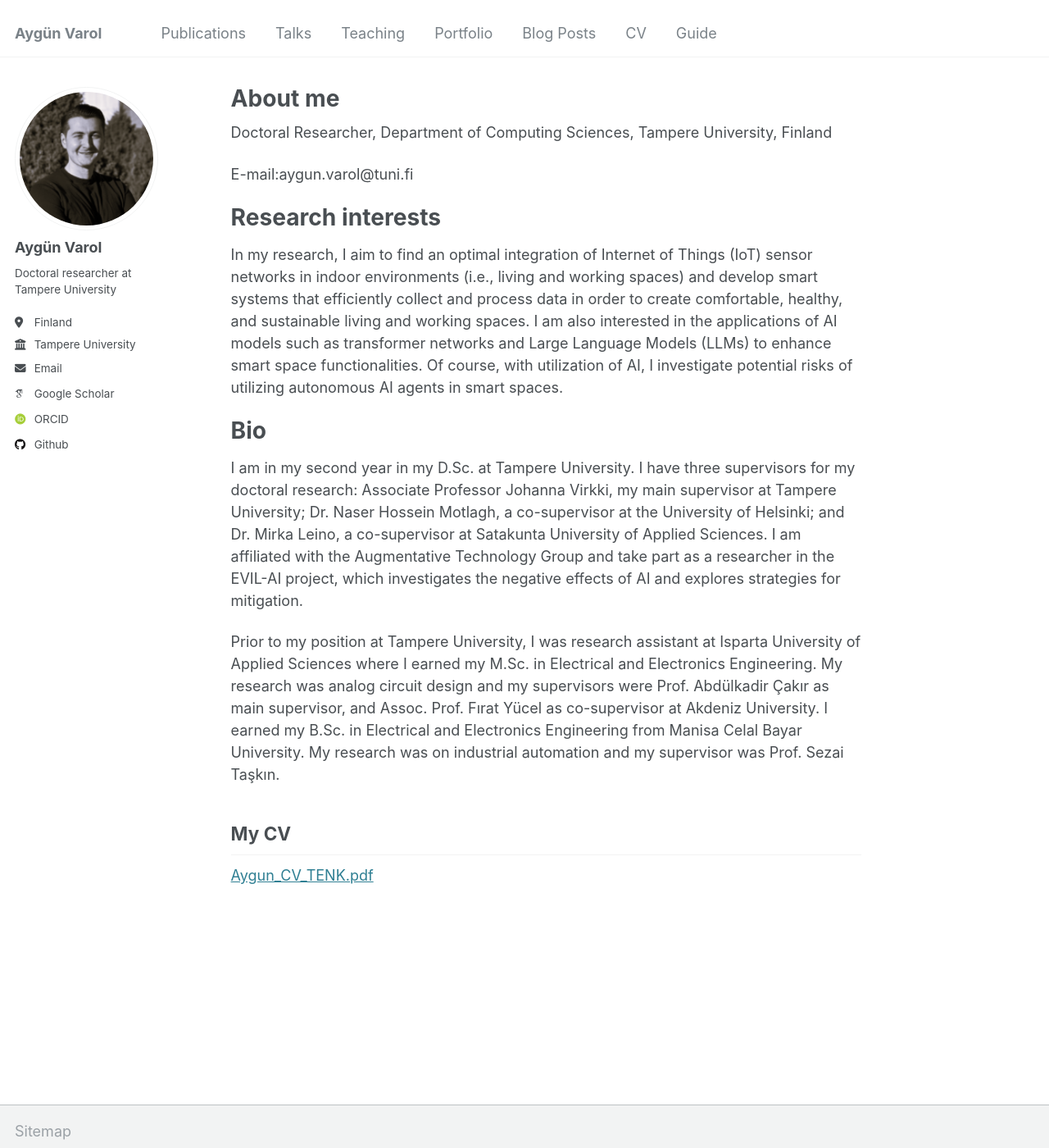
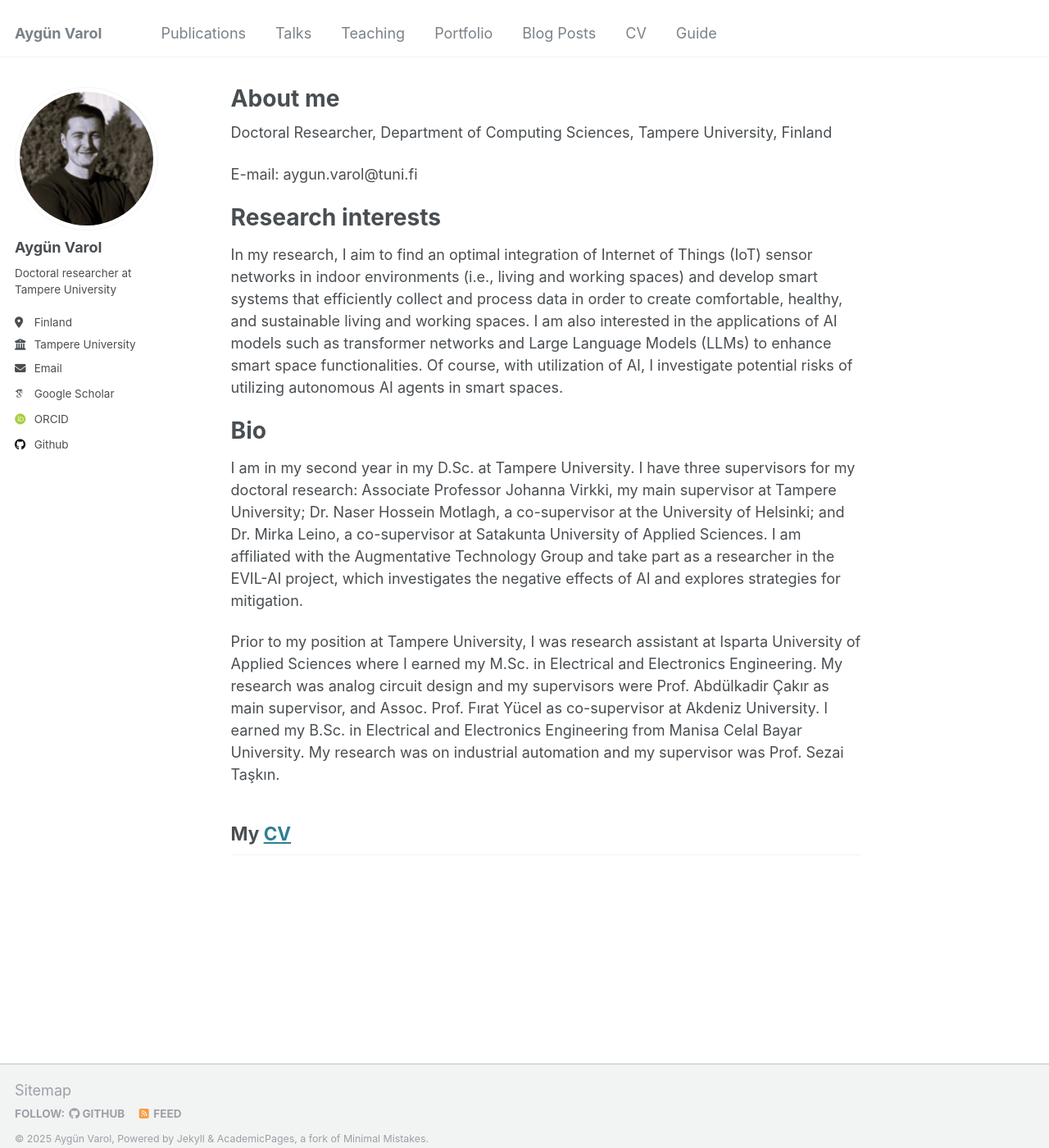
Before and after one commit to AygunVarol/aygunvarol.github.io, a Jekyll site: the page built from _pages/about.md, in a window 1280 px wide and 1400 px high. Shown: the whole window at 82% size. Built offline with Jekyll 4.4.1, drawn with Linux system fonts in a browser that asks for light colours; some web fonts are replaced.

Commit message:
Update about.md

```diff
--- a/_pages/about.md
+++ b/_pages/about.md
@@ -21,6 +21,5 @@
 
 Prior to my position at Tampere University, I was research assistant at Isparta University of Applied Sciences where I earned my M.Sc. in Electrical and Electronics Engineering. My research was analog circuit design and my supervisors were Prof. Abdülkadir Çakır as main supervisor, and Assoc. Prof. Fırat Yücel as co-supervisor at Akdeniz University. I earned my B.Sc. in Electrical and Electronics Engineering from Manisa Celal Bayar University. My research was on industrial automation and my supervisor was Prof. Sezai Taşkın.
 
-My CV
+My [CV](https://github.com/user-attachments/files/18643241/Aygun_CV_TENK.pdf)
 ------
-[Aygun_CV_TENK.pdf](https://github.com/user-attachments/files/18643241/Aygun_CV_TENK.pdf)
```
Also changed, not shown: other parts of _pages/about.md (+1 -1 lines).
